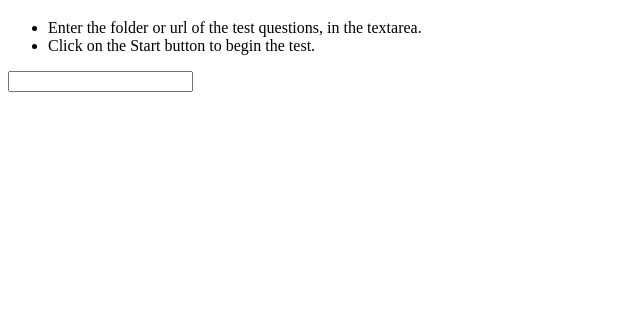
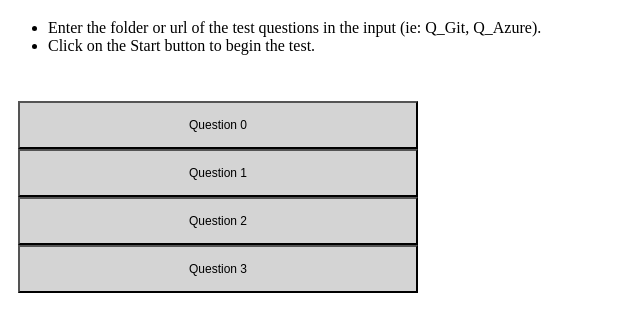
Before and after one commit to CodeSolutions2/question_quiz_app, a plain HTML site: page index4.html in a window 1280 px wide. Both pictures are taken after a click on the button "Start". Shown: the part 61-392 px from the top of the page, without its empty margins (0-640 px from the left). Drawn offline with Linux system fonts and the light colour scheme; no server answers.

Commit message:
Update index4.html

```diff
--- a/index4.html
+++ b/index4.html
@@ -6,13 +6,13 @@
 
 <h1>Question Quiz Webapp</h1>
 <ul>
-  <li>Enter the folder or url of the test questions, in the textarea.</li>
+  <li>Enter the folder or url of the test questions in the input (ie: Q_Git, Q_Azure).</li>
   <li>Click on the Start button to begin the test.</li>
 </ul>
 
-<input type="text" name="" id="quiz_app_folderORurl" value="" style="display:block;">
+<input type="text" name="" id="quiz_app_folderORurl" value="" placeholder="Q_Git or Q_Azure" style="display:block;">
 
-  <label for="file" style="display:none">Quiz completion:</label><progress id="completion" max="100" value="0" style="display:none">0%</progress>
+  <label for="file" id="label_for_quiz_completion" style="display:none">Quiz completion:</label><progress id="completion" max="100" value="0" style="display:none">0%</progress>
 
     <div id="Q"></div>
     <div id="Qbtns" class="QuestionbuttonContainer">
@@ -58,7 +58,6 @@ window.addEventListener('beforeunload', function() {
 
 // ----------------------------------------------------
 
-const foldername = "Q_Git";
 const repo_name = "question_quiz_app";
 const repoOwner = "CodeSolutions2";
 const branchName = "main";
@@ -80,7 +79,16 @@ var btns_selected = []
 
 async function Start() {
 
+	const foldername = document.getElementById("quiz_app_folderORurl").value;
+
 	document.getElementById("Start").style.display = "none";
+	document.getElementById("quiz_app_folderORurl").style.display = "none";
+	document.getElementById("label_for_quiz_completion").style.display = "none";
+
+	document.getElementById("btn0").style.display = "block";
+	document.getElementById("btn1").style.display = "block";
+	document.getElementById("btn2").style.display = "block";
+	document.getElementById("btn3").style.display = "block";
 
 	// Initially load the questions from the repository
 	file_obj = await GET_fileobjects_for_a_folder(repoOwner, repo_name, foldername, branchName);
@@ -150,6 +158,8 @@ async function Restart() {
 // ----------------------------------------------------
 
 async function load_a_test(q_num) {
+
+	const foldername = document.getElementById("quiz_app_folderORurl").value;
 
 	// Display text on buttons
 	var text = await GET_repo_file_info_RESTAPI_fast(repoOwner, repo_name, branchName, foldername, file_obj[q_num].name);
```
